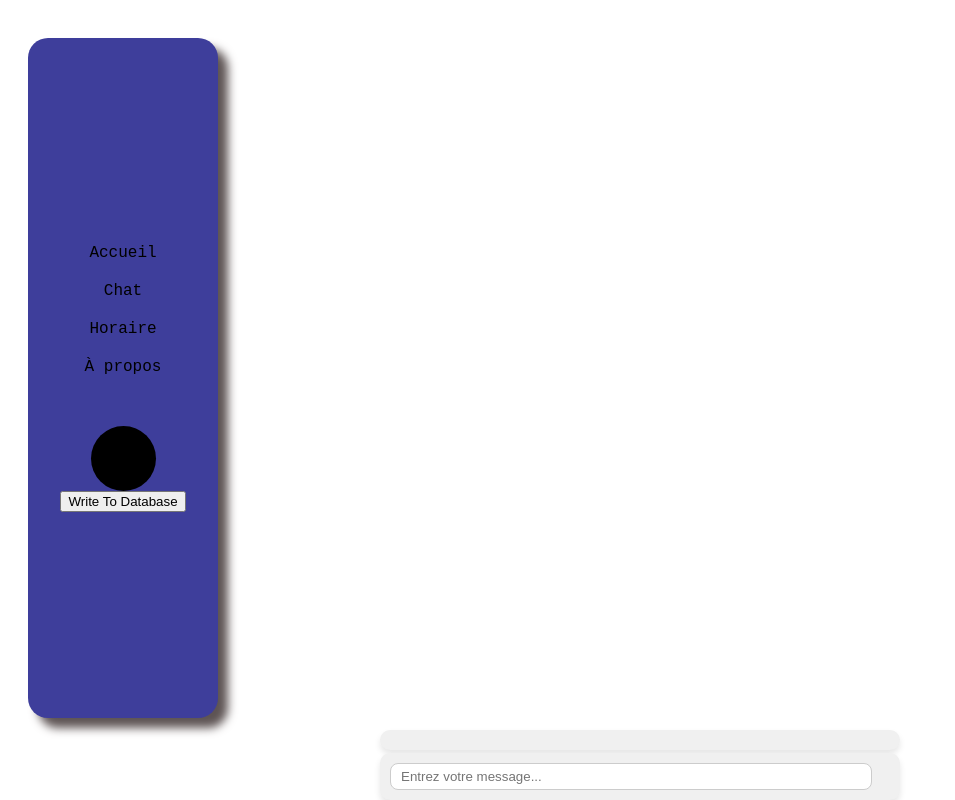
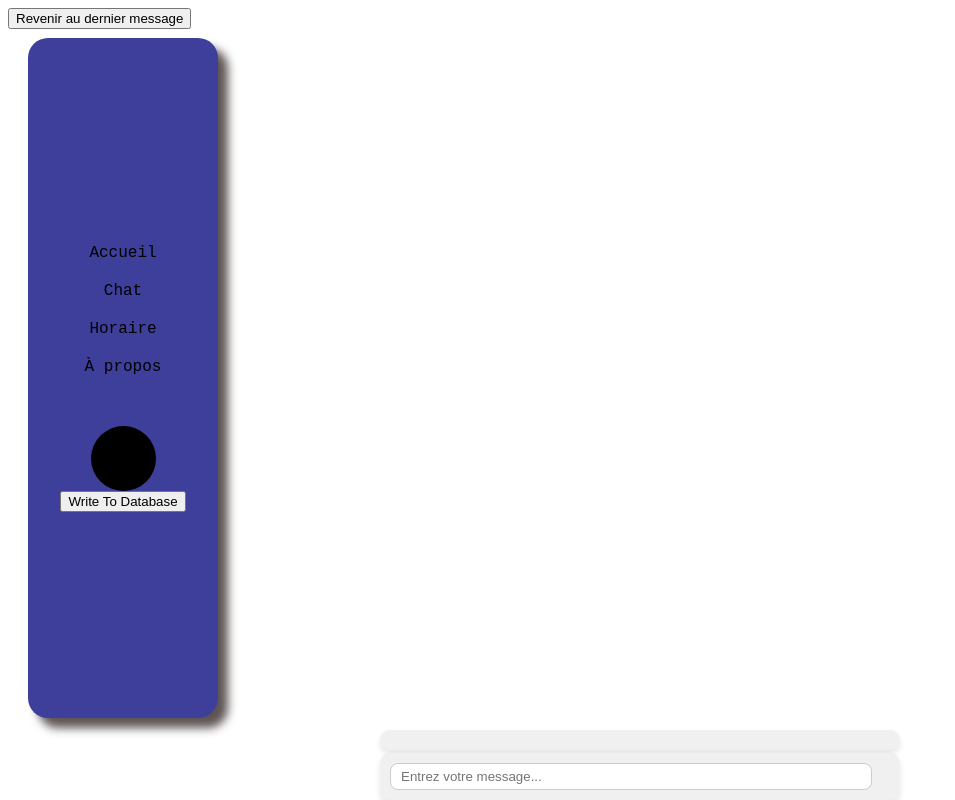
Before and after one commit to bourourou2301/eccip, a SvelteKit app in the folder eccip-app/: page /chat in a window 1280 px wide. Shown: the whole page, without its empty margins (0-955 px from the left). Built offline with nearby package versions, Linux system fonts and the light colour scheme.

Commit message:
Developement bouton scroll+delete

```diff
--- a/eccip-app/src/routes/chat/ChatBar.svelte
+++ b/eccip-app/src/routes/chat/ChatBar.svelte
@@ -21,6 +21,8 @@
     let messages: string[] = []; // tableau pour stocker les messages
     /** @type {string} */
     let messageInput: string = ""; // variable pour stocker le message entré par l'utilisateur
+    /** @type {string} */
+    let lastMessage: string = ""; // variable pour stocker le dernier message écrit
 
     /**
      * Fonction pour envoyer un message
@@ -28,7 +30,8 @@
      */
     function sendMessage(): void {
         if (messageInput.trim() !== "") { // Vérifie si le message n'est pas vide
-            messages = [...messages, messageInput.trim()]; // Ajoute le message à la liste des messages
+            lastMessage = messageInput.trim(); // Met à jour le dernier message écrit
+            messages = [...messages, lastMessage]; // Ajoute le message à la liste des messages
             messageInput = ""; // Réinitialise le champ de saisie
 
             // Faire défiler jusqu'au bas de la barre de défilement si chatContainer est défini
@@ -47,6 +50,14 @@
         if (event.key === "Enter") {
             sendMessage();
         }
+    }
+
+    /**
+     * Fonction pour revenir au dernier message écrit
+     * @returns {void}
+     */
+    function goToLastMessage(): void {
+        messageInput = lastMessage;
     }
 </script>
 
@@ -130,3 +141,6 @@
         <!-- <i class="fa fa-paper-plane"></i> -->
     <!-- </button> -->
 </div>
+
+<!-- Bouton pour revenir au dernier message écrit -->
+<button class="go-to-last-message-button" on:click={goToLastMessage}>Revenir au dernier message</button>
```
